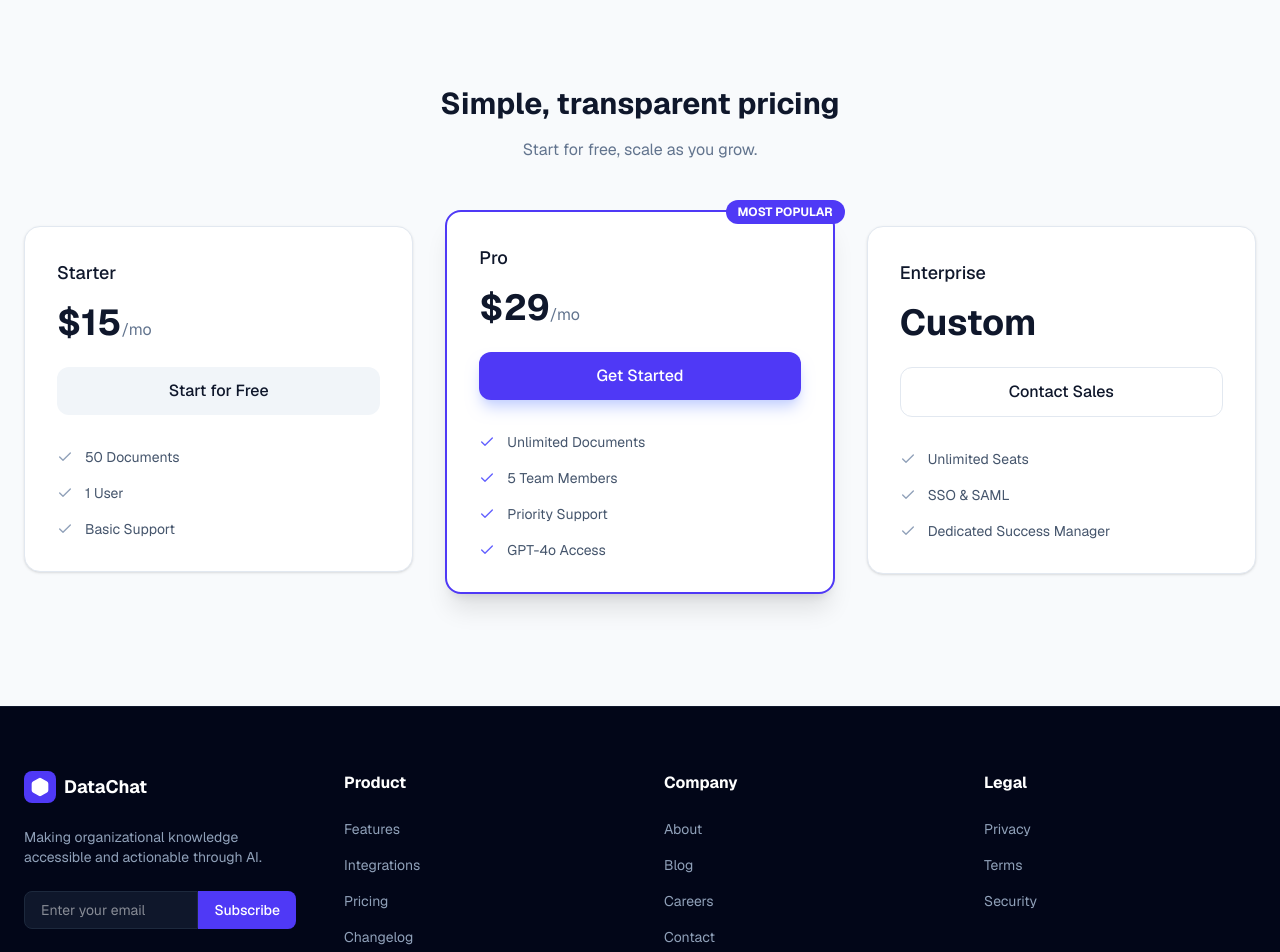
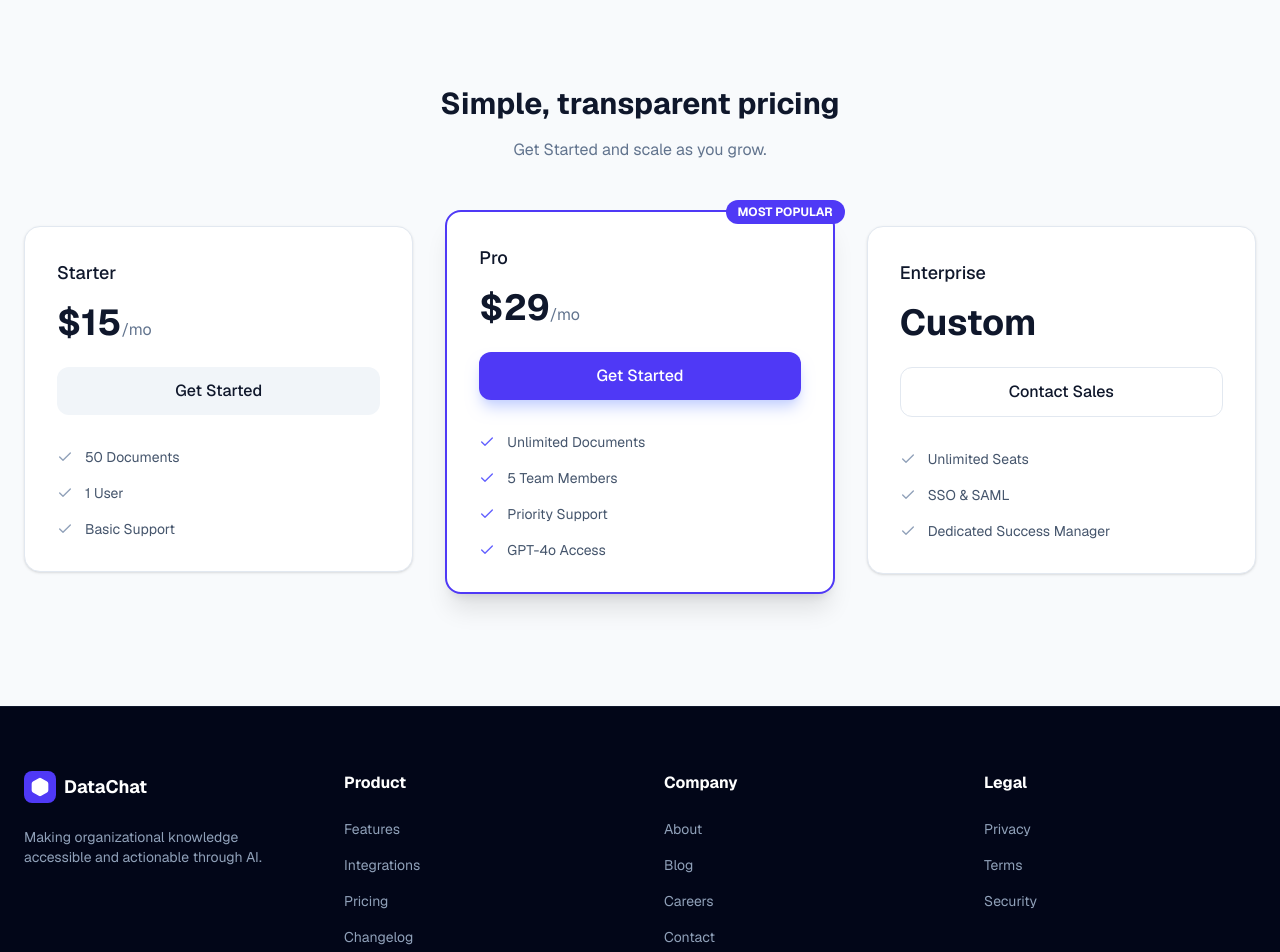
Before and after one commit to RoParis9/DataChat, a Next.js app: page / in a window 1280 px wide. Shown: the part 2920-3872 px from the top of the page. Built offline with nearby package versions, Linux system fonts and the light colour scheme.

Commit message:
added cursor-pointer to some button on the landingPage.tsx and libs

```diff
--- a/app/login/page.tsx
+++ b/app/login/page.tsx
@@ -4,6 +4,7 @@ import React from "react";
 import { Hexagon, CheckCircle2, ArrowRight } from "lucide-react";
 import { useAuthStore } from "@/store/AuthStore";
 import { useRouter } from "next/navigation";
+import Link from "next/link";
 
 export default function LoginPage() {
   const login = useAuthStore((state) => state.login);
@@ -172,9 +173,9 @@ export default function LoginPage() {
 
           <p className="text-center text-sm text-slate-500">
             Don't have an account?{" "}
-            <a href="#" className="font-medium text-indigo-600 hover:text-indigo-500">
+            <Link href="/signup" className="font-medium text-indigo-600 hover:text-indigo-500">
               Sign up
-            </a>
+            </Link>
           </p>
         </div>
       </div>
--- a/components/LandingPage.tsx
+++ b/components/LandingPage.tsx
@@ -127,7 +127,7 @@ export const LandingPage: React.FC = () => {
           <div className="animate-in fade-in slide-in-from-bottom-6 mb-20 flex flex-col items-center justify-center space-y-4 delay-300 duration-1000 md:flex-row md:space-y-0 md:space-x-4">
             <button
               onClick={() => router.push("/signup")}
-              className="group flex w-full items-center justify-center rounded-full bg-indigo-600 px-8 py-4 text-lg font-medium text-white transition-all hover:bg-indigo-700 hover:shadow-xl hover:shadow-indigo-500/25 md:w-auto"
+              className="group flex w-full items-center justify-center cursor-pointer rounded-full bg-indigo-600 px-8 py-4 text-lg font-medium text-white transition-all hover:bg-indigo-700 hover:shadow-xl hover:shadow-indigo-500/25 md:w-auto"
             >
               Start Now
               <ArrowRight className="ml-2 h-5 w-5 transition-transform group-hover:translate-x-1" />
@@ -387,7 +387,7 @@ export const LandingPage: React.FC = () => {
         <div className="mx-auto max-w-7xl px-6">
           <div className="mb-16 text-center">
             <h2 className="mb-4 text-3xl font-bold text-slate-900">Simple, transparent pricing</h2>
-            <p className="text-slate-500">Start for free, scale as you grow.</p>
+            <p className="text-slate-500">Get Started and scale as you grow.</p>
           </div>
 
           <div className="grid grid-cols-1 items-start gap-8 md:grid-cols-3">
@@ -400,9 +400,9 @@ export const LandingPage: React.FC = () => {
               </div>
               <button
                 onClick={()=>router.push("/login")}
-                className="mb-8 w-full rounded-xl bg-slate-100 px-4 py-3 font-medium text-slate-900 transition-colors hover:bg-slate-200"
+                className="mb-8 w-full rounded-xl cursor-pointer bg-slate-100 px-4 py-3 font-medium text-slate-900 transition-colors hover:bg-slate-200"
               >
-                Start for Free
+                Get Started
               </button>
               <ul className="space-y-4 text-sm text-slate-600">
                 <li className="flex items-center">
@@ -429,7 +429,7 @@ export const LandingPage: React.FC = () => {
               </div>
               <button
                 onClick={()=>router.push("/login")}
-                className="mb-8 w-full rounded-xl bg-indigo-600 px-4 py-3 font-medium text-white shadow-lg shadow-indigo-200 transition-colors hover:bg-indigo-700"
+                className="mb-8 w-full rounded-xl cursor-pointer bg-indigo-600 px-4 py-3 font-medium text-white shadow-lg shadow-indigo-200 transition-colors hover:bg-indigo-700"
               >
                 Get Started
               </button>
@@ -456,7 +456,7 @@ export const LandingPage: React.FC = () => {
                 <span className="text-4xl font-bold text-slate-900">Custom</span>
               </div>
               <button onClick={()=>router.push("/sales-form")}
-              className="mb-8 w-full rounded-xl border border-slate-200 bg-white px-4 py-3 font-medium text-slate-900 transition-colors hover:bg-slate-50">
+              className="mb-8 w-full rounded-xl cursor-pointer border border-slate-200 bg-white px-4 py-3 font-medium text-slate-900 transition-colors hover:bg-slate-50">
                 Contact Sales
               </button>
               <ul className="space-y-4 text-sm text-slate-600">
@@ -488,16 +488,16 @@ export const LandingPage: React.FC = () => {
             <p className="mb-6 text-sm text-slate-400">
               Making organizational knowledge accessible and actionable through AI.
             </p>
-            <div className="flex">
-              <input
-                type="email"
-                placeholder="Enter your email"
-                className="w-full rounded-l-lg border border-slate-800 bg-slate-900 px-4 py-2 text-sm text-white focus:border-indigo-500 focus:outline-none"
-              />
-              <button className="rounded-r-lg bg-indigo-600 px-4 py-2 text-sm font-medium transition-colors hover:bg-indigo-700">
-                Subscribe
-              </button>
-            </div>
+            {/* <div className="flex"> */}
+            {/*   <input */}
+            {/*     type="email" */}
+            {/*     placeholder="Enter your email" */}
+            {/*     className="w-full rounded-l-lg border border-slate-800 bg-slate-900 px-4 py-2 text-sm text-white focus:border-indigo-500 focus:outline-none" */}
+            {/*   /> */}
+            {/*   <button className="rounded-r-lg bg-indigo-600 px-4 py-2 text-sm font-medium transition-colors hover:bg-indigo-700"> */}
+            {/*     Subscribe */}
+            {/*   </button> */}
+            {/* </div> */}
           </div>
 
           <div>
--- a/package.json
+++ b/package.json
@@ -10,13 +10,16 @@
   },
   "dependencies": {
     "@google/genai": "^1.30.0",
+    "@hookform/resolvers": "^5.2.2",
     "axios": "^1.13.2",
     "clsx": "^2.1.1",
     "lucide-react": "^0.555.0",
-    "next": "16.0.6",
+    "next": "^16.1.0",
     "react": "19.2.0",
     "react-dom": "19.2.0",
+    "react-hook-form": "^7.68.0",
     "tailwindcss-animate": "^1.0.7",
+    "zod": "^4.2.1",
     "zustand": "^5.0.9"
   },
   "devDependencies": {
```
Also changed, not shown: 1 other file (tests, documents, lock files or other folders).
